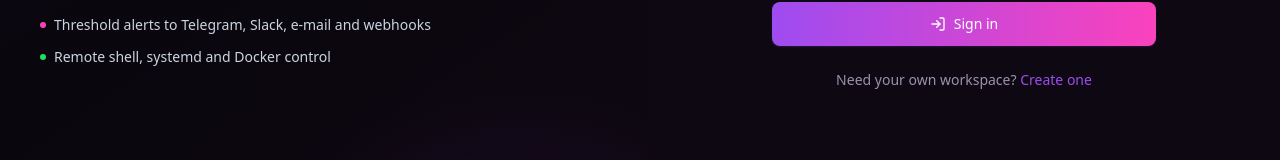
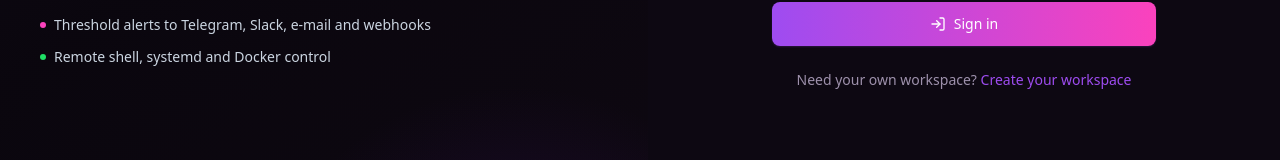
Before and after one commit to duskproof/Server-Monitoring-System, a Next.js app in the folder vpsguard/dashboard/: page /login in a window 1280 px wide. Shown: the part 473-633 px from the top of the page. Built offline with nearby package versions, Linux system fonts and the light colour scheme; no server answers.

Commit message:
Use Create your workspace on the login footer link.

```diff
--- a/vpsguard/dashboard/app/login/page.tsx
+++ b/vpsguard/dashboard/app/login/page.tsx
@@ -19,7 +19,7 @@ export default function LoginPage() {
         <>
           Need your own workspace?{' '}
           <Link href="/register" className="font-medium text-primary hover:underline">
-            Create one
+            Create your workspace
           </Link>
         </>
       }
```
